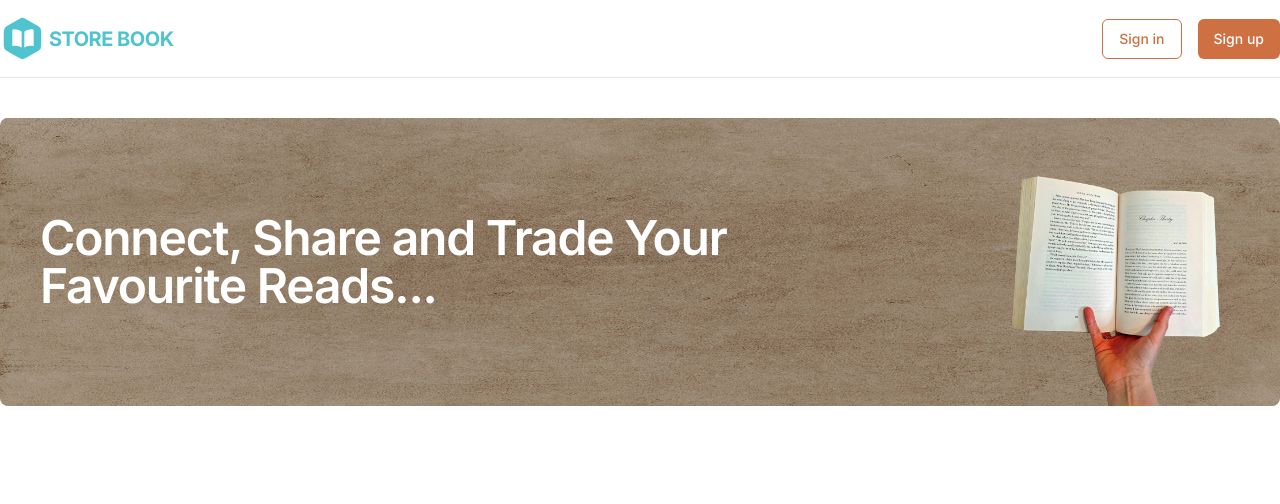
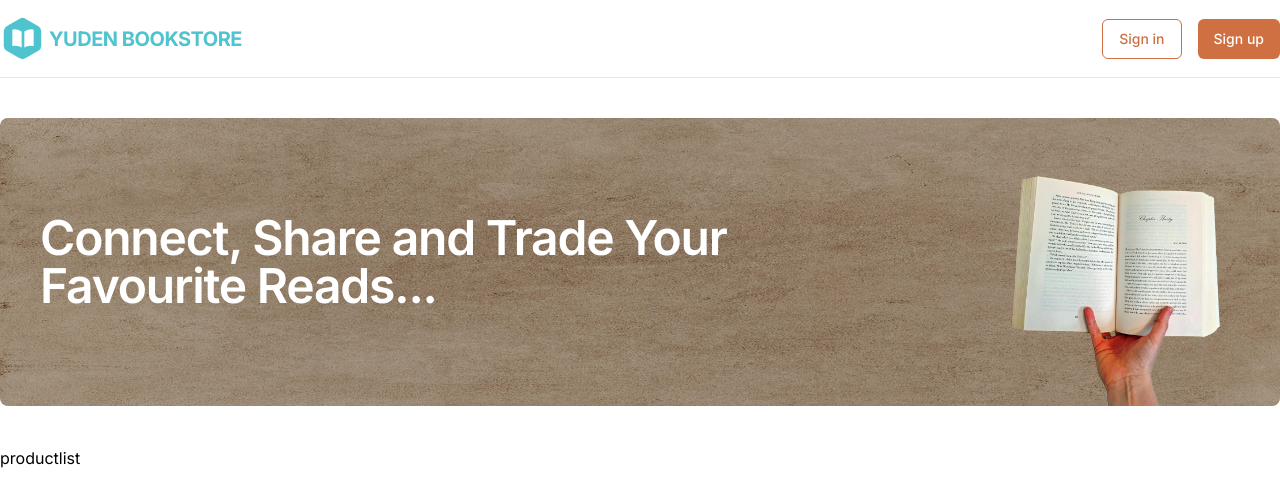
Before and after one commit to ugyentring/client, a Next.js app: page / in a window 1280 px wide. Shown: the top 504 px of the page. Built offline with nearby package versions, Linux system fonts and the light colour scheme.

Commit message:
created product component

```diff
--- /dev/null
+++ b/src/app/(home)/components/ProductList.tsx
@@ -0,0 +1,11 @@
+import React from 'react'
+
+const ProductList = () => {
+  return (
+    <div>
+      productlist
+    </div>
+  )
+}
+
+export default ProductList
--- a/src/app/(home)/page.tsx
+++ b/src/app/(home)/page.tsx
@@ -1,9 +1,13 @@
 import Banner from "@/app/(home)/components/Banner";
+import ProductList from "./components/ProductList";
 
 export default function Home() {
+  //data fetching
+
   return (
     <>
       <Banner />
+      <ProductList />
     </>
   );
 }
--- a/src/components/Navbar.tsx
+++ b/src/components/Navbar.tsx
@@ -16,7 +16,7 @@
                 style={{ color: "#4fc4cf" }}
                 className="text-xl font-bold uppercase tracking-tight"
               >
-                Store Book
+                Yuden BookStore
               </span>
             </div>
           </Link>
```
